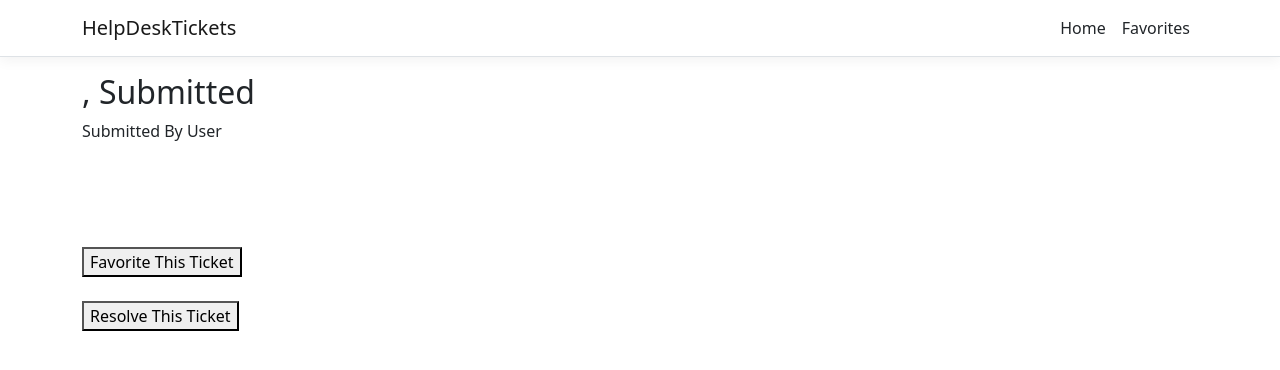
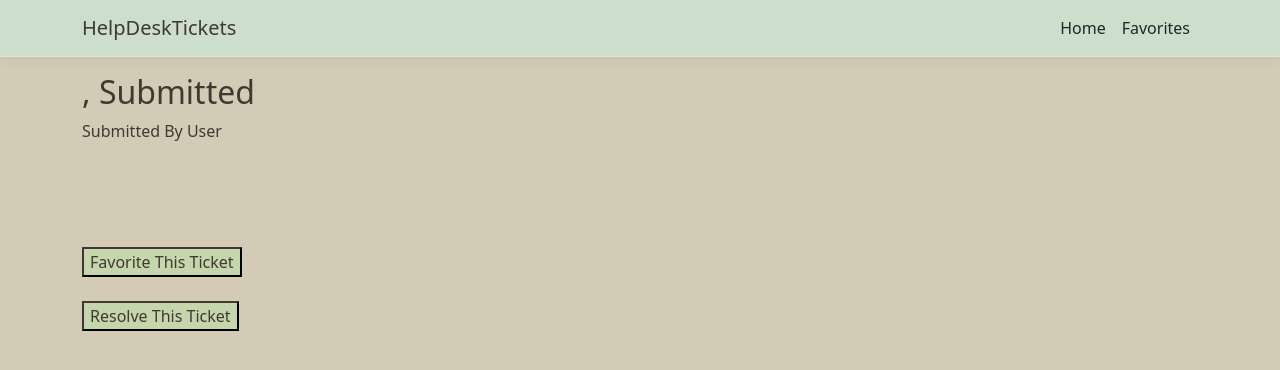
Before and after one commit to kpranger/HelpDeskTicketSystem, an Angular app in the folder HelpDeskTickets/ClientApp/: page /TicketDetails/1 in a window 1280 px wide. Shown: the top 370 px of the page. Built offline with nearby package versions, Linux system fonts and the light colour scheme; no server answers.

Commit message:
added some styling

```diff
--- a/HelpDeskTickets/ClientApp/src/app/add-ticket/add-ticket.component.css
+++ b/HelpDeskTickets/ClientApp/src/app/add-ticket/add-ticket.component.css
@@ -0,0 +1,10 @@
+.newTicket{
+    text-align: center;
+}
+input{
+    background-color: #413931;
+    color: #cddecd;
+}
+::placeholder{
+    color: #cddecd;
+}
--- a/HelpDeskTickets/ClientApp/src/app/add-ticket/add-ticket.component.html
+++ b/HelpDeskTickets/ClientApp/src/app/add-ticket/add-ticket.component.html
@@ -22,6 +22,7 @@
       <label for="hr">HR</label>
       <input type="radio" id="hr" name="helpCategory" value="HR" ngModel />
       <br>
+      <label for="customerService">Customer Service Escalation</label>
       <input
         type="radio"
         id="customerService"
@@ -29,7 +30,7 @@
         value="Customer Service"
         ngModel
       /><br>
-      <label for="customerService">Customer Service Escalation</label>
+
 
       <button>Submit</button>
     </form>
--- a/HelpDeskTickets/ClientApp/src/app/app.server.module.ts
+++ b/HelpDeskTickets/ClientApp/src/app/app.server.module.ts
@@ -1,11 +1,10 @@
 import { NgModule } from '@angular/core';
 import { ServerModule } from '@angular/platform-server';
-import { ModuleMapLoaderModule } from '@nguniversal/module-map-ngfactory-loader';
 import { AppComponent } from './app.component';
 import { AppModule } from './app.module';
 
 @NgModule({
-    imports: [AppModule, ServerModule, ModuleMapLoaderModule],
+    imports: [AppModule, ServerModule],
     bootstrap: [AppComponent]
 })
 export class AppServerModule { }
--- a/HelpDeskTickets/ClientApp/src/app/favorite-ticket/favorite-ticket.component.ts
+++ b/HelpDeskTickets/ClientApp/src/app/favorite-ticket/favorite-ticket.component.ts
@@ -4,6 +4,8 @@ import { Favorite } from '../favorite';
 import { FavoritesService } from '../favorites.service';
 import { Ticket } from '../ticket';
 import { TicketService } from '../ticket.service';
+import { User } from '../user';
+import { UserService } from '../user.service';
 
 @Component({
   selector: 'app-favorite-ticket',
@@ -12,17 +14,25 @@ import { TicketService } from '../ticket.service';
 })
 export class FavoriteTicketComponent implements OnInit {
 
-  constructor(private ticketService:TicketService, private favoritesService:FavoritesService) { }
+  constructor(private ticketService:TicketService, private favoritesService:FavoritesService, private userService:UserService) { }
 
 
   @Input() ticket: Ticket = {} as Ticket;
   favorites:Favorite[] = [];
+  allUsers:User[] = [];
 
   ngOnInit(): void {
   }
 
   FavoriteTicket(form:NgForm):void{
+    //check if first and last name are in all users.  if not, add to users and then either way add to favorites
+
+    // this.userService.getAllUsers().subscribe((response:any) => this.allUsers=response);
+    // let nuser:User = {userId:this.allUsers.length+1, firstName:form.form.value.FirstName, lastName:form.form.value.LastName}
+    // if(this.allUsers.where(n=> n.firstname ==nuser.firstName && n.lastName == nuser.lastName) == false){
+    //   this.userService.addNewUser(form.form.value.FirstName, form.form.value.LastName);
+    // }
     this.favoritesService.addToFavorites(this.ticket.ticketId, form.form.value.FirstName, form.form.value.LastName).subscribe((response:any) => this.favorites.push(response));
-
+    // window.location.reload()
   }
 }
--- a/HelpDeskTickets/ClientApp/src/app/nav-menu/nav-menu.component.css
+++ b/HelpDeskTickets/ClientApp/src/app/nav-menu/nav-menu.component.css
@@ -2,10 +2,16 @@ a.navbar-brand {
   white-space: normal;
   text-align: center;
   word-break: break-all;
+  color:#413931;
+
+}
+a.nav-link.text-dark{
+  color:#413931;
 }
 
 html {
   font-size: 14px;
+  background-color: #cddecd;
 }
 @media (min-width: 768px) {
   html {
@@ -16,3 +22,9 @@ html {
 .box-shadow {
   box-shadow: 0 .25rem .75rem rgba(0, 0, 0, .05);
 }
+nav{
+  background-color: #cddecd;
+}
+header{
+  color:#413931;
+}
--- a/HelpDeskTickets/ClientApp/src/app/nav-menu/nav-menu.component.html
+++ b/HelpDeskTickets/ClientApp/src/app/nav-menu/nav-menu.component.html
@@ -1,6 +1,6 @@
 <header>
   <nav
-    class="navbar navbar-expand-sm navbar-toggleable-sm navbar-light bg-white border-bottom box-shadow mb-3"
+    class="navbar navbar-expand-sm navbar-toggleable-sm navbar-light border-bottom box-shadow mb-3"
   >
     <div class="container">
       <a class="navbar-brand" [routerLink]="['/']">HelpDeskTickets</a>
--- a/HelpDeskTickets/ClientApp/src/app/ticket-details/ticket-details.component.css
+++ b/HelpDeskTickets/ClientApp/src/app/ticket-details/ticket-details.component.css
@@ -0,0 +1,4 @@
+.tixDetails{
+    color:#413931;
+
+}
--- a/HelpDeskTickets/ClientApp/src/app/ticket-details/ticket-details.component.html
+++ b/HelpDeskTickets/ClientApp/src/app/ticket-details/ticket-details.component.html
@@ -1,4 +1,4 @@
-<div>
+<div class="tixDetails">
   <h1>{{ ticket.title }}</h1>
   <h2>{{ ticket.status }}, Submitted {{ ticket.submittedDate }}</h2>
   <h2>{{ ticket.category }}</h2>
--- a/HelpDeskTickets/ClientApp/src/app/ticket-list/ticket-list.component.css
+++ b/HelpDeskTickets/ClientApp/src/app/ticket-list/ticket-list.component.css
@@ -1,7 +1,6 @@
 .newTicketForm{
     margin-left:10%;
     margin-right:10%;
-    border: 1em black;
 }
 .ticketList{
     text-align: center;
--- a/HelpDeskTickets/ClientApp/src/app/user.service.ts
+++ b/HelpDeskTickets/ClientApp/src/app/user.service.ts
@@ -1,9 +1,19 @@
-import { Injectable } from '@angular/core';
+import { HttpClient } from '@angular/common/http';
+import { Inject, Injectable } from '@angular/core';
 
 @Injectable({
   providedIn: 'root'
 })
 export class UserService {
 
-  constructor() { }
+  constructor(@Inject('BASE_URL') private baseUrl: string, private http:HttpClient) { }
+  controllerEndpoint:string = "api/Ticket";
+
+  addNewUser(firstName:string, lastName:string):any{
+    return this.http.post(`${this.baseUrl}${this.controllerEndpoint}/AddNewUser`, {});
+  }
+
+  getAllUsers():any{
+    return this.http.post(`${this.baseUrl}${this.controllerEndpoint}/GetAllUsers`, {});
+  }
 }
--- a/HelpDeskTickets/ClientApp/src/styles.css
+++ b/HelpDeskTickets/ClientApp/src/styles.css
@@ -1,16 +1,18 @@
 /* You can add global styles to this file, and also import other style files */
 
 /* Provide sufficient contrast against white background */
-a {
-  color: #0366d6;
+body{
+  background-color:#d4cbb6;
 }
+button{
+  color:#413931;
+  background-color: #c5d5ac;
+  border-color: #413931 ;
 
-code {
-  color: #e01a76;
 }
-
-.btn-primary {
-  color: #fff;
-  background-color: #1b6ec2;
-  border-color: #1861ac;
+a{
+  color:#413931;
 }
+a:hover{
+  color: #6a6a52;
+}
```
Also changed, not shown: 2 other files (tests, documents, lock files or other folders).
